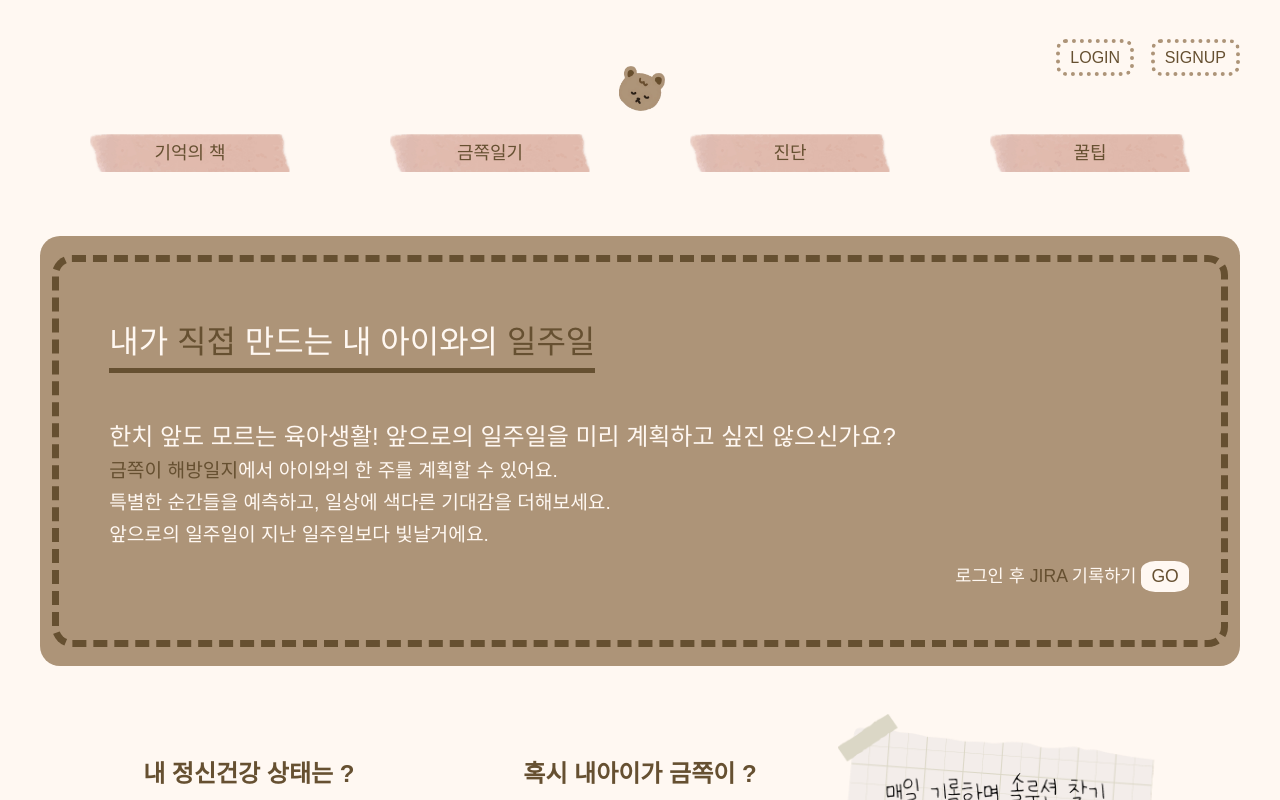
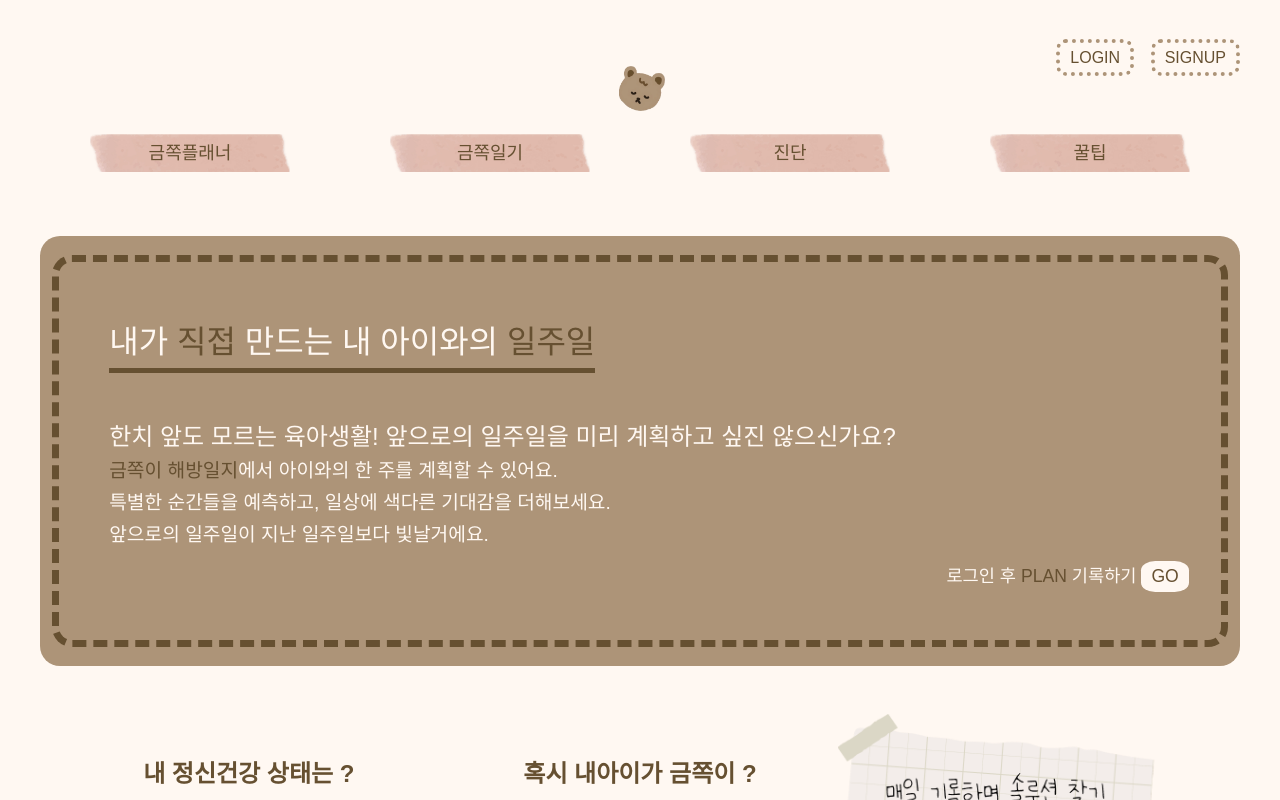
Before and after one commit to MyGoldenKids/goldenkid-frontend, a Vue app in the folder vue-project/: page / in a window 1280 px wide. Shown: the top 800 px of the page. Built offline with nearby package versions, Linux system fonts and the light colour scheme; a web font is replaced by a local one; what v-calendar would draw is missing.

Commit message:
feat: 기억의 책 기능명 금쪽플래너로 변경 #181

```diff
--- a/vue-project/src/components/common/HeaderComponent.vue
+++ b/vue-project/src/components/common/HeaderComponent.vue
@@ -51,7 +51,7 @@ const logout = () => {
                 class="menu-item"
                 :class="{ active: route.path.startsWith('/jira') }"
                 to="/jira/home"
-                >기억의 책</router-link
+                >금쪽플래너</router-link
             >
             <router-link
                 class="menu-item"
--- a/vue-project/src/components/jira/JiraHomeComponent.vue
+++ b/vue-project/src/components/jira/JiraHomeComponent.vue
@@ -56,7 +56,7 @@ const goSignUp = () => {
   <div class="jira-wrap">
     <div class="jira-dash">
       <div class="jira-home-header">
-        <span>기억의 책</span>
+        <span>금쪽플래너</span>
       </div>
       <div class="underline">
         <div class="history">
@@ -110,7 +110,7 @@ const goSignUp = () => {
             <span class="make-story-btn" @click="goSignUp">회원가입 하기</span>
           </div>
           <div>
-            기억의 책이 처음이라면?
+            금쪽플래너가 처음이라면?
             <span class="make-story-btn" @click="goMakeSprint"
               >에피소드 만들기</span
             >
--- a/vue-project/src/views/MainView.vue
+++ b/vue-project/src/views/MainView.vue
@@ -44,7 +44,7 @@ const goDiary = () => {
           더해보세요. <br />앞으로의 일주일이 지난 일주일보다 빛날거에요.
         </div>
         <div class="go-signup">
-          로그인 후 <span>JIRA</span> 기록하기
+          로그인 후 <span>PLAN</span> 기록하기
           <button @click="goJira">GO</button>
         </div>
       </div>
```
